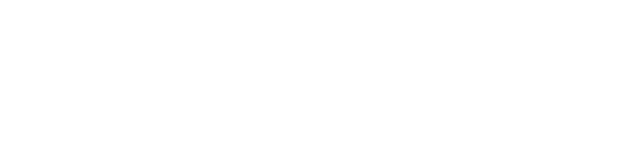
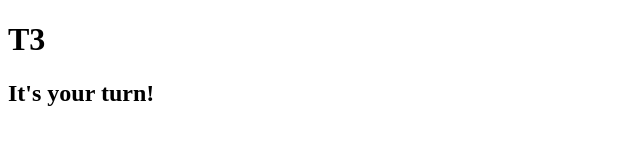
Before and after one commit to corync/t3, a plain HTML site: page index.html in a window 1280 px wide. Shown: the whole page, without its empty margins (0-640 px from the left). Drawn offline with Linux system fonts and the light colour scheme.

Commit message:
adding metadata to head

```diff
--- a/index.html
+++ b/index.html
@@ -1,11 +1,17 @@
 <!DOCTYPE html>
 <html>
     <head>
-
+        <meta charset="utf-8">
+        <meta content="initial-scale=1, minimum-scale=1, width=device-width" name="viewport">
+        <meta name="description" content="Amazing Tic Tac Toe game">
+        <title>Tic Tac Toe</title>
     </head>
 
     <body>
+<h1> T3
+</h1>
 
+<h2> It's your turn! </h2>
     </body>
 
 </html>
```
